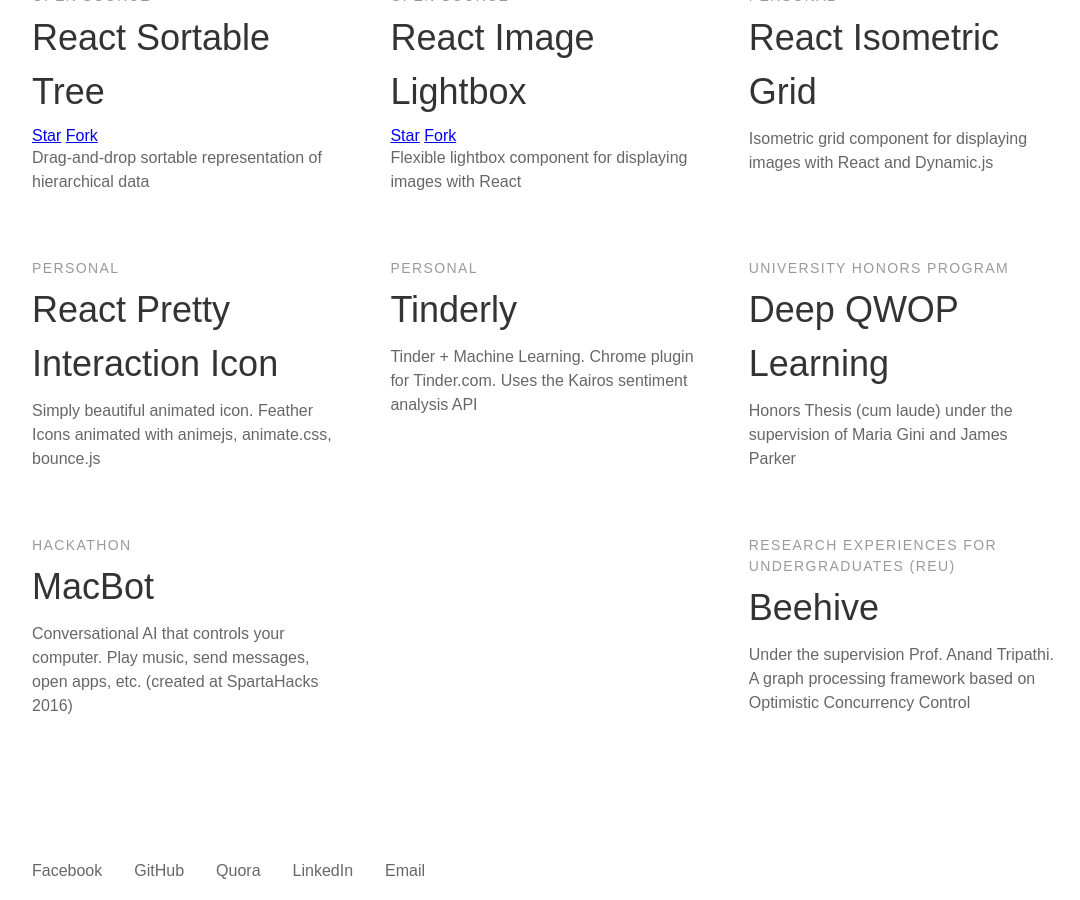
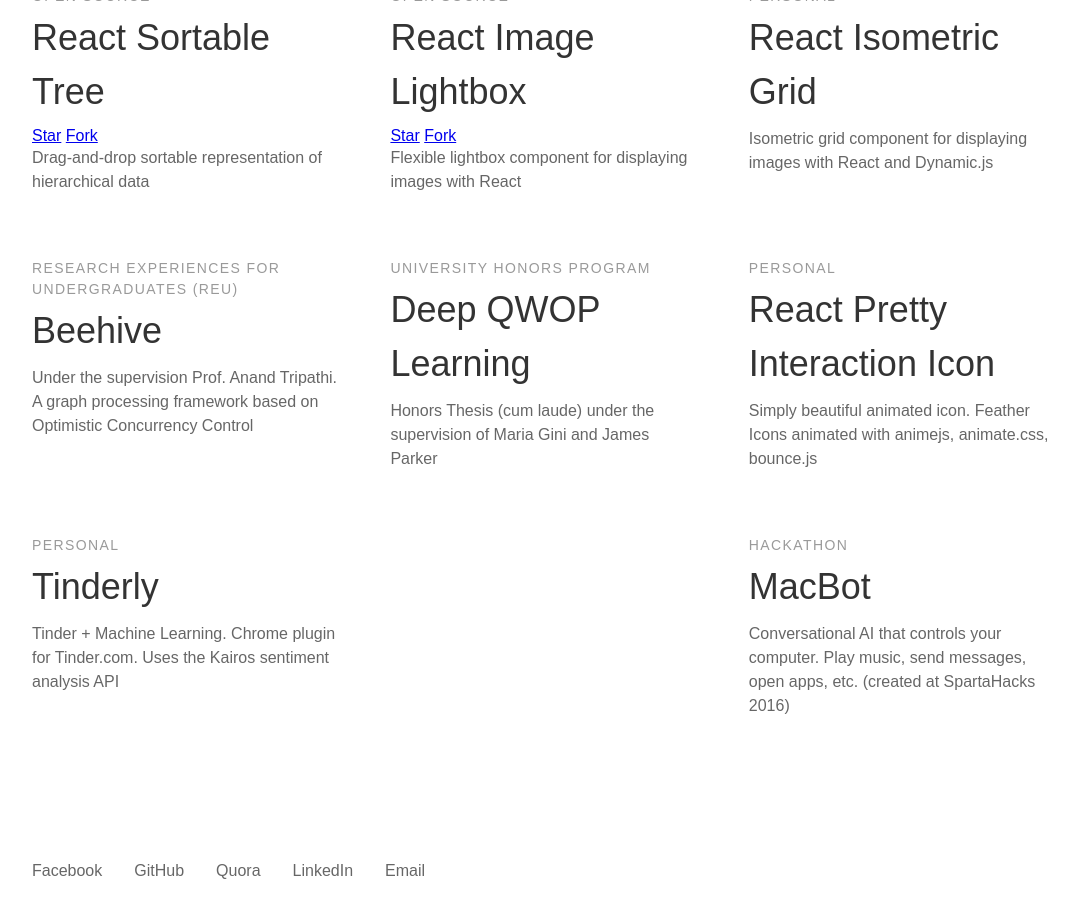
Before and after one commit to wuweiweiwu/wuweiweiwu.github.io, a Jekyll site: the page built from index.html, in a window 1280 px wide and 900 px high, scrolled down 853 px. Shown: the whole window, without its empty margins (96-1176 px from the left). Built offline with Jekyll 4.4.1, drawn with Linux system fonts in a browser that asks for light colours; some web fonts are replaced; part of the change alters nothing that is shown.

```diff
--- a/_data/projects.yml
+++ b/_data/projects.yml
@@ -17,6 +17,16 @@
   description: Isometric grid component for displaying images with React and Dynamic.js
   link: http://weiweiwu.me/react-isometric-grid/
 
+- name: Beehive
+  client: Research Experiences for Undergraduates (REU)
+  description: Under the supervision Prof. Anand Tripathi. A graph processing framework based on Optimistic Concurrency Control
+  link: http://ajanta.cs.umn.edu/
+
+- name: Deep QWOP Learning
+  client: University Honors Program
+  description: Honors Thesis (cum laude) under the supervision of Maria Gini and James Parker
+  link: https://www.dropbox.com/s/sgtnjikv3926zyh/thesis%20%285%29.pdf?dl=0
+
 - name: React Pretty Interaction Icon
   client: Personal
   description: Simply beautiful animated icon. Feather Icons animated with animejs, animate.css, bounce.js
@@ -27,17 +37,7 @@
   description: Tinder + Machine Learning. Chrome plugin for Tinder.com. Uses the Kairos sentiment analysis API
   link: https://chrome.google.com/webstore/detail/tinderly-tinder-with-mach/mdkobmclngihinplcodbehpmocchnmob
 
-- name: Deep QWOP Learning
-  client: University Honors Program
-  description: Honors Thesis (cum laude) under the supervision of Maria Gini and James Parker
-  link: https://www.dropbox.com/s/sgtnjikv3926zyh/thesis%20%285%29.pdf?dl=0
-
 - name: MacBot
   client: Hackathon
   description: Conversational AI that controls your computer. Play music, send messages, open apps, etc. (created at SpartaHacks 2016)
   link: https://devpost.com/software/macbotv1
-
-- name: Beehive
-  client: Research Experiences for Undergraduates (REU)
-  description: Under the supervision Prof. Anand Tripathi. A graph processing framework based on Optimistic Concurrency Control
-  link: http://ajanta.cs.umn.edu/
```
